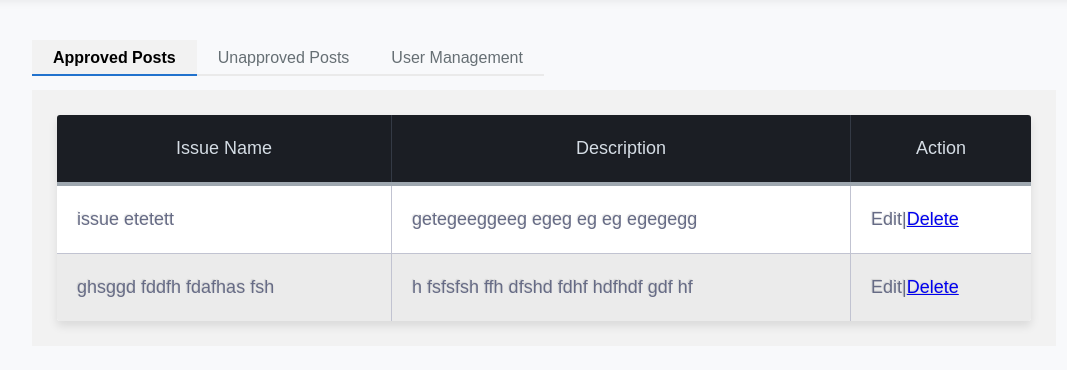
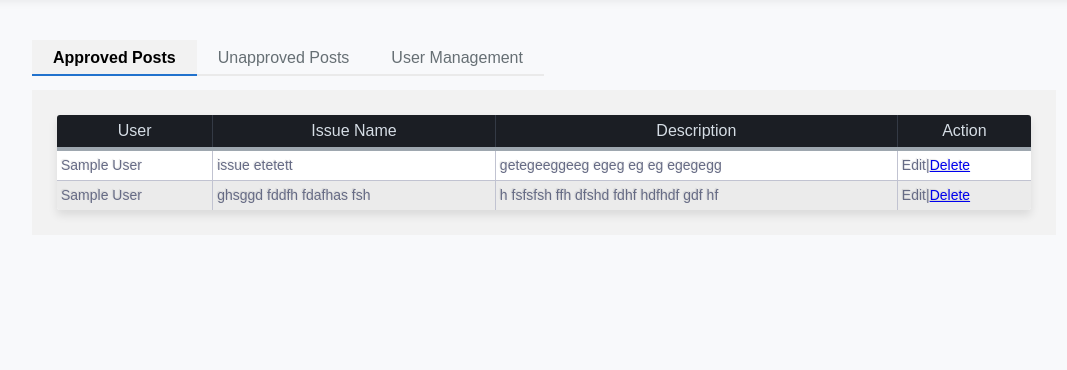
Before and after one commit to RamboFURY/Knowledge_Base-kb-, a PHP site: page /kb/superadmin.php in a window 1280 px wide. Shown: the part 90-460 px from the top of the page, without its empty margins (96-1163 px from the left). Run offline with PHP 8.4, Linux system fonts and the light colour scheme; the visitor is signed in with stand-in values (Sample User, id 1); data comes from the database, SQL or seed files in the repository.

Commit message:
font size change in superadmin dahboard

```diff
--- a/css/style.css
+++ b/css/style.css
@@ -598,12 +598,13 @@ button.backbutton {
   background: #1b1e24;
   border-bottom: 4px solid #9ea7af;
   border-right: 1px solid #343a45;
-  font-size: 18px;
+  font-size: 16px;
   font-weight: 100;
-  padding: 20px;
+  padding: 4px;
   text-align: left;
   text-shadow: 0 1px 1px rgba(0, 0, 0, 0.1);
   vertical-align: middle;
+  white-space: nowrap;
 }
 
 .postlist th:first-child {
@@ -619,7 +620,7 @@ button.backbutton {
   border-top: 1px solid #C1C3D1;
   border-bottom-: 1px solid #C1C3D1;
   color: #666B85;
-  font-size: 16px;
+  font-size: 14px;
   font-weight: normal;
   text-shadow: 0 1px 1px rgba(256, 256, 256, 0.1);
 }
@@ -656,11 +657,11 @@ button.backbutton {
 
 .postlist td {
   background: #FFFFFF;
-  padding: 20px;
+  padding: 4px;
   text-align: left;
   vertical-align: middle;
   font-weight: 300;
-  font-size: 18px;
+  font-size: 14px;
   text-shadow: -1px -1px 1px rgba(0, 0, 0, 0.1);
   border-right: 1px solid #C1C3D1;
 }
--- a/superadmin.php
+++ b/superadmin.php
@@ -72,6 +72,7 @@ $allposts = $dbconnection->getallPosts();
               ?>
               <table class="postlist">
                 <tr>
+                  <th class="text-center">User</th>
                   <th class="text-center">Issue Name</th>
                   <th class="text-center">Description</th>
                   <th class="text-center">Action</th>
@@ -83,6 +84,8 @@ $allposts = $dbconnection->getallPosts();
                   {
                     $found++;
                     echo "<tr><td class='text-left'>";
+                    echo htmlentities($_SESSION['name']);
+                    echo "</td><td class='text-left'>";
                     echo htmlentities($post['title']);
                     echo("</td><td class='text-left'>");
                     echo(htmlentities($post['description']));
@@ -110,6 +113,7 @@ $allposts = $dbconnection->getallPosts();
             <form method = "GET" action='delete.php'>
               <table class="postlist">
                 <tr>
+                  <th class="text-center">User</th>
                   <th class="text-center">Issue Name</th>
                   <th class="text-center">Description</th>
                   <th class="text-center">Action</th>
@@ -121,6 +125,8 @@ $allposts = $dbconnection->getallPosts();
                   {
                     $found++;
                     echo "<tr><td class='text-left'>";
+                    echo htmlentities($_SESSION['name']);
+                    echo "</td><td class='text-left'>";
                     echo htmlentities($post['title']);
                     echo("</td><td class='text-left'>");
                     echo(htmlentities($post['description']));
```
